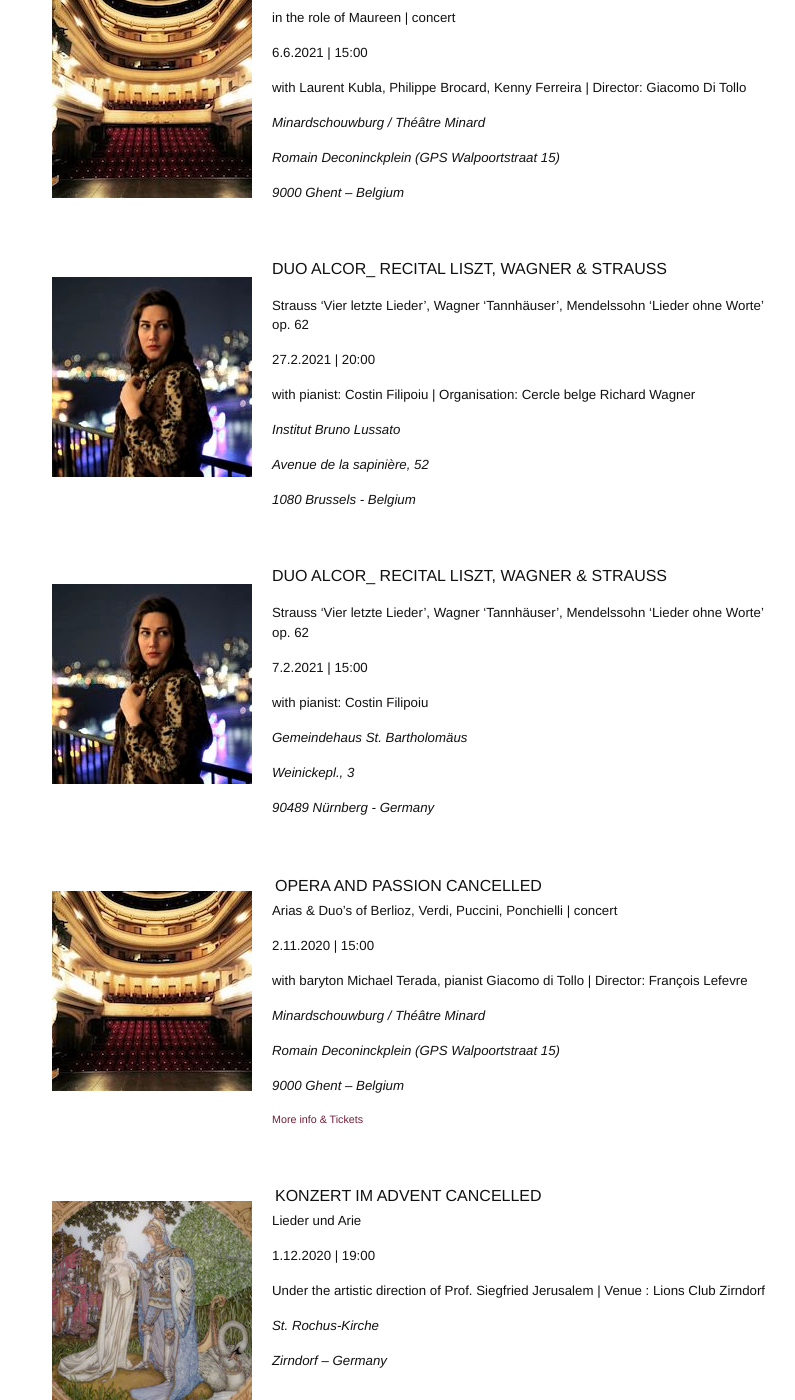
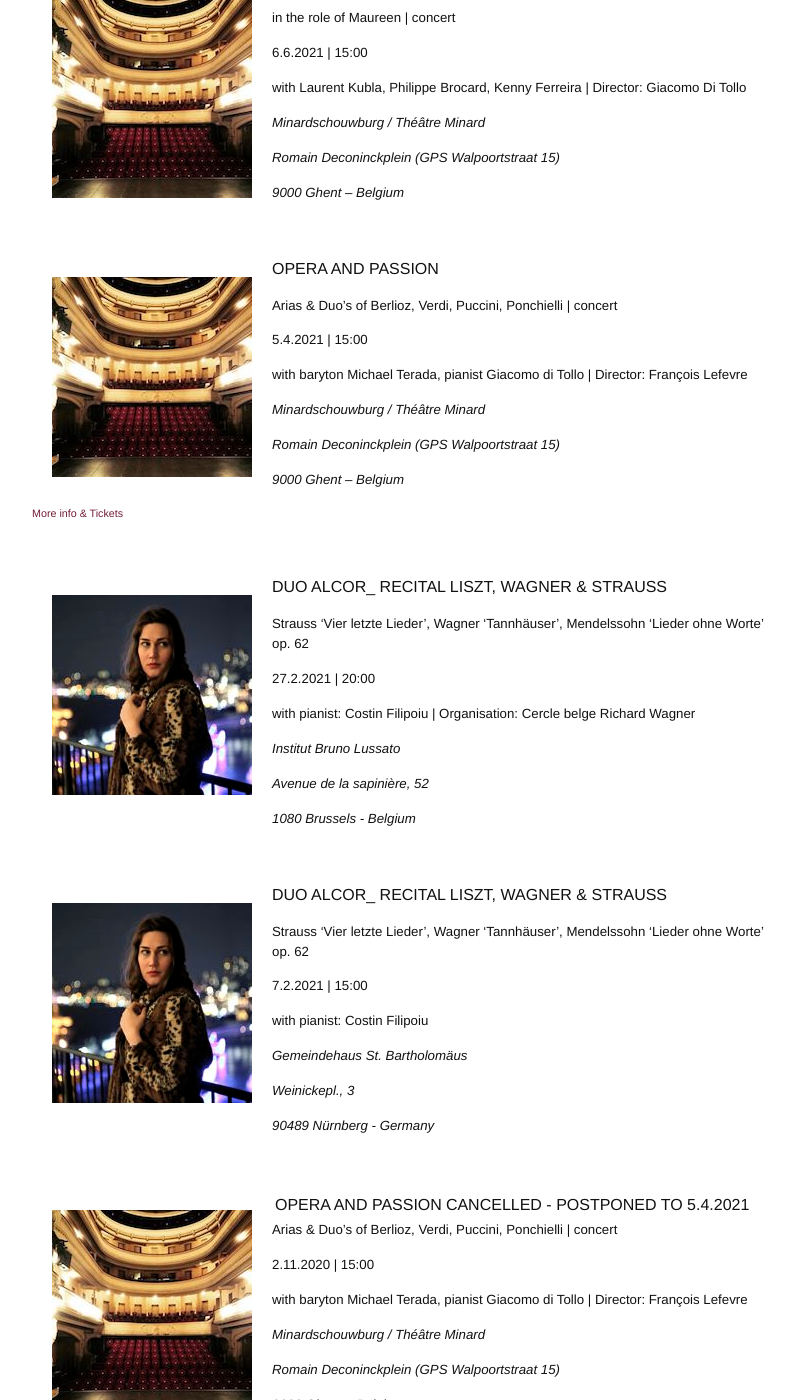
Before and after one commit to annesophie-sevens/annesophie-sevens.github.io, a Jekyll site: the page built from agenda-en.md, in a window 1280 px wide and 1400 px high, scrolled down 313 px. Shown: the whole window, without its empty margins (238-1033 px from the left). Built offline with Jekyll 4.4.1, drawn with Linux system fonts in a browser that asks for light colours; nearby versions of some CDN libraries.

Commit message:
Update agenda-en.md

```diff
--- a/agenda-en.md
+++ b/agenda-en.md
@@ -20,6 +20,26 @@
 ##### _Romain Deconinckplein (GPS Walpoortstraat 15)_
 
 ##### _9000 Ghent – Belgium_
+
+&nbsp;
+
+<img style="float: left; padding: 20px" src="/assets/Minard.jpg">
+
+OPERA AND PASSION
+
+##### Arias & Duo's of Berlioz, Verdi, Puccini, Ponchielli | concert
+
+##### 5.4.2021 | 15:00
+
+##### with baryton Michael Terada, pianist Giacomo di Tollo | Director: François Lefevre
+
+##### _Minardschouwburg / Théâtre Minard_
+
+##### _Romain Deconinckplein (GPS Walpoortstraat 15)_
+
+##### _9000 Ghent – Belgium_
+
+###### <a href="https://www.concertorganisatie-lyrica.be" target="_blank">More info & Tickets</a>
 
 &nbsp;
 
@@ -61,7 +81,7 @@
 
 <img style="float: left; padding: 20px" src="/assets/Minard.jpg">
 
-OPERA AND PASSION | CANCELLED
+OPERA AND PASSION | CANCELLED - POSTPONED TO 5.4.2021
 
 ##### Arias & Duo's of Berlioz, Verdi, Puccini, Ponchielli | concert
 
```
